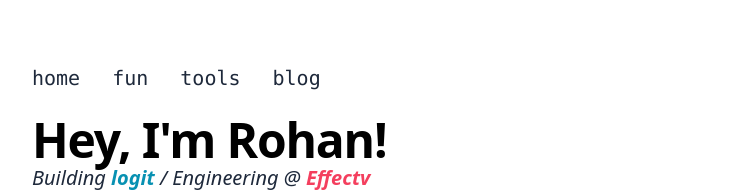
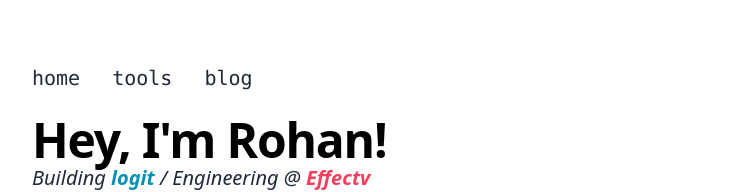
Before and after one commit to rndev2017/Rohan-Nagavardhan, a Next.js app: page / in a window 1280 px wide. Shown: the top 192 px of the page, without its empty margins (112-846 px from the left). Built offline with nearby package versions, Linux system fonts and the light colour scheme.

Commit message:
build fixes

```diff
--- a/components/Layout.js
+++ b/components/Layout.js
@@ -10,7 +10,6 @@ let accounts = [
 
 let links = [
     {name: "home", href:"/"},
-    {name: "fun", href:"/fun"},
     {name: "tools", href:"/tools"},
     {name: "blog", href:"/blog"}
 ]
```
